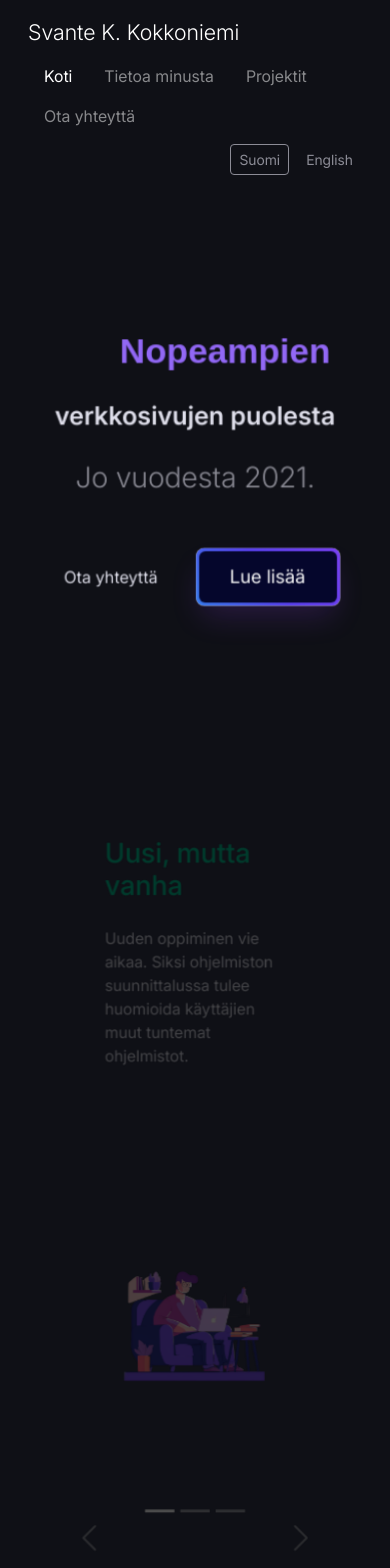
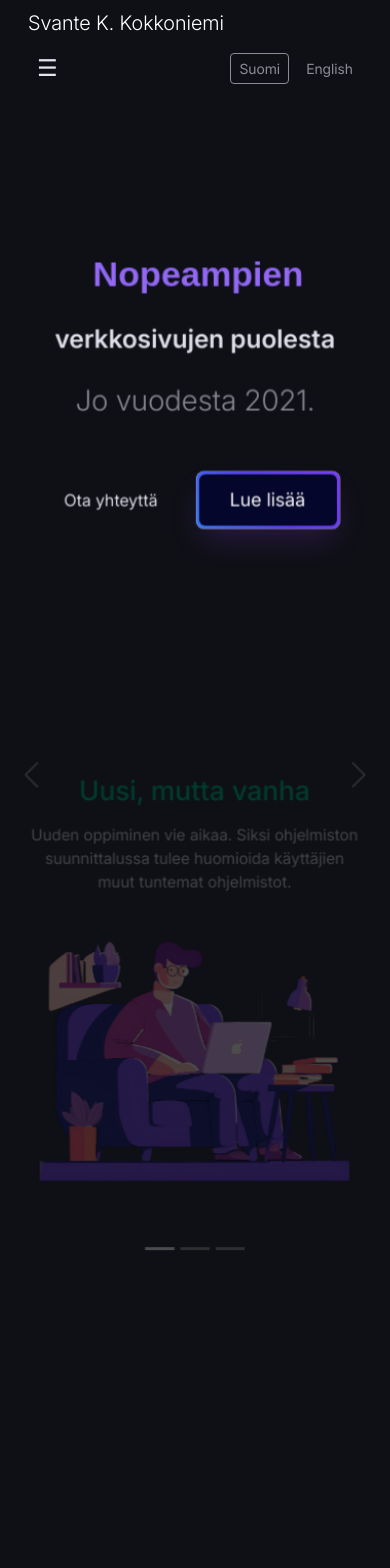
Before and after one commit to Svinte/svinte.github.io, a Vue app: page /#/ in a window 390 px wide. Shown: the top 1568 px of the page. Built offline with nearby package versions, Linux system fonts and the light colour scheme.

Commit message:
Better mobile layout

```diff
--- a/src/components/Footer.vue
+++ b/src/components/Footer.vue
@@ -1,8 +1,10 @@
 <template>
     <footer class="text-white py-4 mt-auto">
         <section class="container py-3">
-            <div class="d-flex flex-wrap justify-content-between gap-3 w-100 w-md-50 mx-auto">
-                <div class="d-flex flex-column flex-md-row align-items-center gap-2">
+            <div
+                class="d-flex flex-column flex-md-row justify-content-center justify-content-md-between align-items-center gap-3 w-100 w-md-50 mx-auto"
+            >
+                <div class="d-flex flex-row align-items-center gap-2">
                     <img src="/icons/mail.svg" alt="email" height="24" />
                     <Botsafe
                         element="kokkoniemisvante@gmail.com"
@@ -12,7 +14,7 @@
                     />
                 </div>
 
-                <div class="d-flex flex-column flex-md-row align-items-center gap-2">
+                <div class="d-flex flex-row align-items-center gap-2">
                     <img src="/icons/linked.svg" alt="linkedin" height="24" />
                     <a
                         href="https://linked.in/svante-kokkoniemi"
@@ -23,7 +25,7 @@
                     </a>
                 </div>
 
-                <div class="d-flex flex-column flex-md-row align-items-center gap-2">
+                <div class="d-flex flex-row align-items-center gap-2">
                     <img src="/icons/discord.svg" alt="discord" height="24" />
                     <a
                         href="https://discord.com/users/748136788349943859"
@@ -34,7 +36,7 @@
                     </a>
                 </div>
 
-                <div class="d-flex flex-column flex-md-row align-items-center gap-2">
+                <div class="d-flex flex-row align-items-center gap-2">
                     <img src="/icons/github.svg" alt="github" height="24" />
                     <a
                         href="https://github.com/svinte"
@@ -56,10 +58,9 @@
     </footer>
 </template>
 
-
 <script setup lang="ts">
 import Botsafe from './Botsafe.vue';
-import { useI18n } from 'vue-i18n'
+import { useI18n } from 'vue-i18n';
 
-const { t } = useI18n()
+const { t } = useI18n();
 </script>
--- a/src/components/Header.vue
+++ b/src/components/Header.vue
@@ -2,54 +2,87 @@
     <header>
         <div class="px-3 py-2 text-white">
             <div class="container">
-            <div class="d-flex flex-wrap align-items-center justify-content-between">
-                <RouterLink to="/" class="d-flex align-items-center my-2 text-white text-decoration-none fs-4 fw-light">
+                <div class="d-none d-lg-flex flex-wrap align-items-center justify-content-between">
+                    <RouterLink
+                        to="/"
+                        class="d-flex align-items-center my-2 text-white text-decoration-none fs-4 fw-light"
+                    >
                         Svante K. Kokkoniemi
                     </RouterLink>
 
                     <ul class="nav">
-                    <li class="nav-item">
+                        <li class="nav-item" v-for="item in navItems" :key="item.path">
+                            <RouterLink
+                                :to="item.path"
+                                :class="[
+                                    'nav-link',
+                                    route.path === item.path ? 'active text-white' : 'text-white-50'
+                                ]"
+                                exact
+                            >
+                                {{ t(item.label) }}
+                            </RouterLink>
+                        </li>
+                    </ul>
+                </div>
+
+                <div class="d-lg-none mb-2">
                     <RouterLink
                         to="/"
-                            :class="['nav-link', route.path === '/' ? 'active text-white' : 'text-white-50']"
+                        class="d-flex align-items-center text-white text-decoration-none fs-5 fw-light"
+                    >
+                        Svante K. Kokkoniemi
+                    </RouterLink>
+                </div>
+
+                <div class="d-flex justify-content-between align-items-center d-lg-none">
+                    <button
+                        class="btn fs-3 py-1 px-2"
+                        @click="menuOpen = !menuOpen"
+                        aria-label="Toggle navigation"
+                    >
+                        ☰
+                    </button>
+
+                    <div class="language-switcher">
+                        <button
+                            class="btn text-light btn-sm me-2"
+                            :class="{ active: currentLang === 'fi' }"
+                            @click="changeLang('fi')"
+                        >
+                            Suomi
+                        </button>
+                        <button
+                            class="btn text-light btn-sm"
+                            :class="{ active: currentLang === 'en' }"
+                            @click="changeLang('en')"
+                        >
+                            English
+                        </button>
+                    </div>
+                </div>
+
+                <ul
+                    v-if="menuOpen"
+                    class="nav flex-column mt-2 d-lg-none"
+                >
+                    <li class="nav-item" v-for="item in navItems" :key="item.path">
+                        <RouterLink
+                            :to="item.path"
+                            :class="[
+                                'nav-link',
+                                route.path === item.path ? 'active text-white' : 'text-white-50'
+                            ]"
                             exact
                         >
-                            {{ t('header.home') }}
-                        </RouterLink>
-                    </li>
-                    <li class="nav-item">
-                        <RouterLink
-                            to="/about"
-                            :class="['nav-link', route.path === '/about' ? 'active text-white' : 'text-white-50']"
-                            exact
-                        >
-                            {{ t('header.about') }}
-                        </RouterLink>
-                    </li>
-                    <li class="nav-item">
-                        <RouterLink
-                            to="/projects"
-                            :class="['nav-link', route.path === '/projects' ? 'active text-white' : 'text-white-50']"
-                            exact
-                        >
-                            {{ t('header.projects') }}
-                        </RouterLink>
-                    </li>
-                    <li class="nav-item">
-                        <RouterLink
-                            to="/contact"
-                            :class="['nav-link', route.path === '/contact' ? 'active text-white' : 'text-white-50']"
-                            exact
-                        >
-                            {{ t('header.contact') }}
+                            {{ t(item.label) }}
                         </RouterLink>
                     </li>
                 </ul>
             </div>
         </div>
-        </div>
 
-        <div class="px-3 py-0">
+        <div class="px-3 py-0 d-none d-lg-block">
             <div class="container d-flex justify-content-end">
                 <div class="language-switcher">
                     <button
@@ -77,13 +110,20 @@ import { useRoute } from 'vue-router'
 import { useI18n } from 'vue-i18n'
 import { ref, onMounted } from 'vue'
 
-const route = useRoute();
+const route = useRoute()
 const { t, locale } = useI18n()
 const currentLang = ref<string>('fi')
+const menuOpen = ref(false)
+
+const navItems = [
+    { path: '/', label: 'header.home' },
+    { path: '/about', label: 'header.about' },
+    { path: '/projects', label: 'header.projects' },
+    { path: '/contact', label: 'header.contact' },
+]
 
 onMounted(() => {
     const savedLang = sessionStorage.getItem('lang')
-
     if (savedLang) {
         locale.value = savedLang
         currentLang.value = savedLang
--- a/src/views/Contact.vue
+++ b/src/views/Contact.vue
@@ -1,29 +1,39 @@
 <template>
-    <section id="contact">
-    <div class="container mx-auto my-5 flex flex-col items-center col-5">
+    <section id="contact" class="py-5">
+        <div class="container">
+            <div class="col-12 col-sm-6 mx-auto">
                 <h1 class="mb-4">{{ t('contact.title') }}</h1>
-        <ul>
-        <li>{{ t('contact.email') }}:
+
+                <ul class="list-unstyled">
+                    <li class="mb-3">
+                        {{ t('contact.email') }}:
                         <Botsafe
                             element="kokkoniemisvante@gmail.com"
                             :text="t('footer.botsafe')"
                             reassemble="click"
-            class="text-white text-nowrap"
+                            class="d-inline text-white"
                         />
                     </li>
-
-        <li>{{ t('contact.github') }}:
-            <a href="https://github.com/svinte" target="_blank" rel="noopener noreferrer" class="text-white text-nowrap">github.com/svinte</a>
+                    <li class="mb-3">
+                        {{ t('contact.github') }}:
+                        <a href="https://github.com/svinte" target="_blank" rel="noopener noreferrer" class="d-inline text-white">
+                            github.com/svinte
+                        </a>
                     </li>
-
-        <li>{{ t('contact.linkedin') }}:
-            <a href="https://www.linkedin.com/in/svante-kokkoniemi" target="_blank" rel="noopener noreferrer" class="text-white text-nowrap">linkedin.com/in/svante-kokkoniemi</a>
+                    <li class="mb-3">
+                        {{ t('contact.linkedin') }}:
+                        <a href="https://www.linkedin.com/in/svante-kokkoniemi" target="_blank" rel="noopener noreferrer" class="d-inline text-white">
+                            linkedin.com/in/svante-kokkoniemi
+                        </a>
                     </li>
-
-        <li>{{ t('contact.discord') }}:
-            <a href="https://discord.com/users/748136788349943859" target="_blank" rel="noopener noreferrer" class="text-white text-nowrap">svinte</a>
+                    <li class="mb-3">
+                        {{ t('contact.discord') }}:
+                        <a href="https://discord.com/users/748136788349943859" target="_blank" rel="noopener noreferrer" class="d-inline text-white">
+                            svinte
+                        </a>
                     </li>
                 </ul>
+            </div>
         </div>
     </section>
 </template>
--- a/src/views/common/About/Experience.vue
+++ b/src/views/common/About/Experience.vue
@@ -1,13 +1,18 @@
 <template>
-    <section id="Experience" class="row justify-content-center align-items-center gap-5">
-        <div class="col-6">
+    <section
+        id="Experience"
+        class="row justify-content-center align-items-center gap-4 text-center text-md-start py-4"
+    >
+        <div class="col-12 col-md-6">
             <h2>{{ t('about.header_3') }}</h2>
             <p>{{ t('about.content_3') }}.</p>
 
-            <RouterLink to="/projects" class="btn btn-primary mt-3">Tarkastele projekteja</RouterLink>
+            <RouterLink to="/projects" class="btn btn-primary mt-3">
+                {{ t('about.projects_link') }}
+            </RouterLink>
         </div>
 
-        <figure class="col-3">
+        <figure class="col-12 col-md-3 mt-5">
             <img src="/images/undraw_mobile-ux.svg" class="img-fluid" alt="">
         </figure>
     </section>
--- a/src/views/common/Home/Achivements.vue
+++ b/src/views/common/Home/Achivements.vue
@@ -1,18 +1,21 @@
 <template>
     <section
-        class="d-flex flex-column flex-md-row justify-content-center align-items-center gap-5 mx-auto"
+        :class="['d-flex flex-column flex-md-row justify-content-center align-items-center gap-4 px-3 py-5 mx-auto', $attrs.class]"
         id="Achievements"
     >
-
-        <figure class="col-4">
-            <picture class="d-flex align-items-center justify-content-center">
-                <img src="/images/undraw_visionary-technology.svg" width="1080" class="w-100" alt="Web app 2" />
+        <figure class="col-12 col-md-5 d-flex justify-content-center mb-4 mb-md-0">
+            <picture class="d-flex align-items-center justify-content-center w-100">
+                <img
+                    src="/images/undraw_visionary-technology.svg"
+                    class="img-fluid"
+                    alt="Web app 2"
+                />
             </picture>
         </figure>
 
-        <div class="col-4">
-            <h2>{{ t('home.achievements.header') }}</h2>
-            <p>{{ t('home.achievements.text') }}</p>
+        <div class="col-12 col-md-5 text-center text-md-start">
+            <h2 class="fs-4 fs-md-3 mb-3">{{ t('home.achievements.header') }}</h2>
+            <p class="fs-6 fs-md-5 lh-lg">{{ t('home.achievements.text') }}</p>
         </div>
     </section>
 </template>
--- a/src/views/common/Home/Carousel.vue
+++ b/src/views/common/Home/Carousel.vue
@@ -1,32 +1,32 @@
 <template>
     <div id="Carousel" class="carousel slide position-relative" data-bs-ride="carousel">
-
         <div class="carousel-inner">
         <div
             v-for="(item, i) in items"
             :key="i"
             :class="['carousel-item', { active: i === 0 }]"
         >
-            <section class="d-flex flex-column flex-md-row justify-content-center align-items-center gap-5">
-            <div class="col-6">
-                <h1 :class="['mb-4', item.colorClass]">{{ item.title }}</h1>
+            <section
+            class="d-flex flex-column flex-md-row justify-content-center align-items-center gap-4 p-3"
+            >
+            <div class="col-12 col-md-6 text-center text-md-start">
+                <h1 :class="['mb-3', item.colorClass]">{{ item.title }}</h1>
                 <p>{{ item.text }}</p>
 
-                <div v-if="item.link" class="mx-auto mt-5 d-flex justify-content-center">
-                    <RouterLink :to="item.link" class="btn btn-warning col-3">
+                <div v-if="item.link" class="mt-4 d-flex justify-content-center justify-content-md-start">
+                <RouterLink :to="item.link" class="btn btn-warning">
                     <span>{{ item.linkText }}</span>
                 </RouterLink>
                 </div>
             </div>
 
-            <figure class="col-5">
-                <picture class="d-flex align-items-center justify-content-center" style="height:400px;">
+            <figure class="col-12 col-md-6 d-flex justify-content-center align-items-center">
+                <picture class="w-100" style="max-height:300px;">
                 <img
                     :src="item.img"
                     :alt="item.imgAlt"
-                    width="1080"
-                    class="w-100 h-100"
-                    style="object-fit:contain;"
+                    class="img-fluid"
+                    style="object-fit:contain; max-height:300px;"
                 />
                 </picture>
             </figure>
@@ -34,24 +34,38 @@
         </div>
         </div>
 
-    <div class="w-50">
-        <div class="carousel-indicators">
-            <button type="button" data-bs-target="#Carousel" data-bs-slide-to="0" class="active" aria-current="true" aria-label="Slide 1"></button>
-            <button type="button" data-bs-target="#Carousel" data-bs-slide-to="1" aria-label="Slide 2"></button>
-            <button type="button" data-bs-target="#Carousel" data-bs-slide-to="2" aria-label="Slide 3"></button>
+        <div class="carousel-indicators position-relative mt-3 d-flex justify-content-center">
+        <button
+            v-for="(_, i) in items"
+            :key="i"
+            type="button"
+            data-bs-target="#Carousel"
+            :data-bs-slide-to="i"
+            :class="{ active: i === 0 }"
+            :aria-current="i === 0 ? 'true' : undefined"
+            :aria-label="`Slide ${i + 1}`"
+        ></button>
         </div>
 
-        <button class="carousel-control-prev position-absolute top-100 ms-5" type="button" data-bs-target="#Carousel" data-bs-slide="prev">
-            <span class="carousel-control-prev-icon" aria-hidden="true"></span>
+        <button
+        class="carousel-control-prev"
+        type="button"
+        data-bs-target="#Carousel"
+        data-bs-slide="prev"
+        >
+        <span class="carousel-control-prev-icon"></span>
         <span class="visually-hidden">{{ t('home.carousel.previus') }}</span>
         </button>
 
-        <button class="carousel-control-next position-absolute top-100 me-5" type="button" data-bs-target="#Carousel" data-bs-slide="next">
-            <span class="carousel-control-next-icon" aria-hidden="true"></span>
+        <button
+        class="carousel-control-next"
+        type="button"
+        data-bs-target="#Carousel"
+        data-bs-slide="next"
+        >
+        <span class="carousel-control-next-icon"></span>
         <span class="visually-hidden">{{ t('home.carousel.next') }}</span>
         </button>
-    </div>
-
     </div>
 </template>
 
@@ -81,3 +95,19 @@ const items = computed(() => {
     })
 })
 </script>
+
+<style scoped>
+.carousel-control-prev,
+.carousel-control-next {
+  width: 3rem;
+  height: 3rem;
+}
+
+@media (max-width: 768px) {
+    .carousel-control-prev,
+    .carousel-control-next {
+        width: 2rem;
+        height: 2rem;
+    }
+}
+</style>
--- a/src/views/common/Home/Close.vue
+++ b/src/views/common/Home/Close.vue
@@ -1,10 +1,19 @@
 <template>
-    <section class="d-flex flex-column align-items-center" id="Contact">
-        <div class="col-4">
-            <h2>{{ t('home.close_section.header') }}</h2>
-            <p>{{ t('home.close_section.text') }}</p>
+    <section class="d-flex flex-column align-items-center py-5" id="Contact">
+        <div class="container">
+            <div class="row justify-content-center">
+                <div class="col-12 col-sm-10 col-md-8 col-lg-6 text-center">
+                    <h2 class="mb-3">{{ t('home.close_section.header') }}</h2>
+                    <p class="mb-4">{{ t('home.close_section.text') }}</p>
 
-            <RouterLink to="/contact" class="btn btn-primary mt-4">{{ t('home.close_section.button') }}</RouterLink>
+                    <RouterLink
+                        to="/contact"
+                        class="btn btn-primary btn-lg"
+                    >
+                        {{ t('home.close_section.button') }}
+                    </RouterLink>
+                </div>
+            </div>
         </div>
     </section>
 </template>
--- a/src/views/common/Home/Hero.vue
+++ b/src/views/common/Home/Hero.vue
@@ -23,11 +23,11 @@
 
         <div class="d-flex flex-column align-items-center text-center d-md-none mb-4">
             <div class="text-carousel mb-1 mx-auto">
-                <div class="carousel-words">
+                <div class="carousel-words text-center">
                     <span
                         v-for="(word, i) in words"
                         :key="i"
-                        class="display-4 fw-bold text-end carousel-word"
+                        class="display-4 fw-bold carousel-word"
                     >
                         {{ word }}
                     </span>
```
Lines whose indentation alone changed are shown as unchanged.
